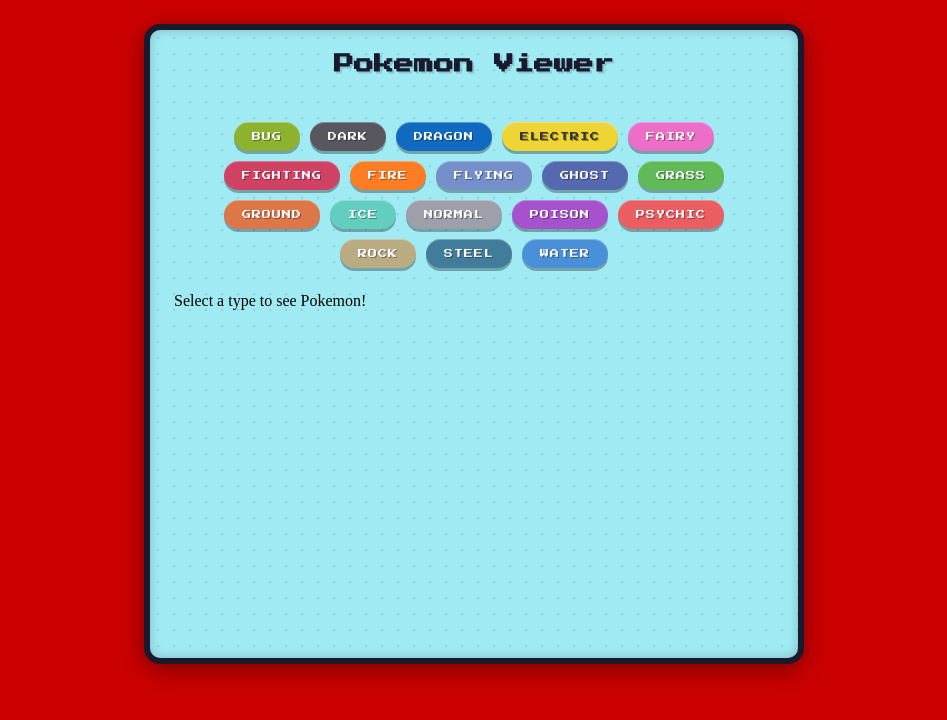
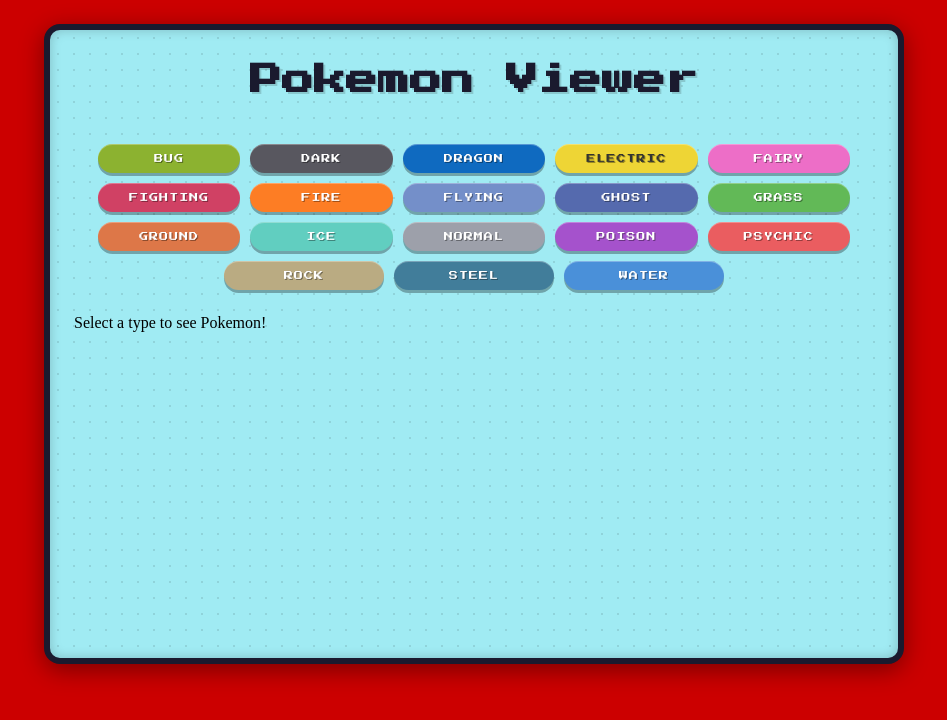
Before and after one commit to jayden-andrews/Fetch-Quest-Lab, a React (Vite) app in the folder fetch-quest-lab/: page / in a window 1280 px wide. Shown: the top 720 px of the page, without its empty margins (166-1113 px from the left). Built offline with nearby package versions, Linux system fonts and the light colour scheme.

Commit message:
Increaded visibility

```diff
--- a/fetch-quest-lab/src/App.css
+++ b/fetch-quest-lab/src/App.css
@@ -20,10 +20,11 @@
 
 .app-title {
   font-family: 'Press Start 2P', monospace;
-  font-size: 20px;
+  font-size: 32px;
   color: #1a1a2e;
   text-align: center;
   margin-bottom: 24px;
+  margin-top: 10px;
   text-shadow: 2px 2px 0px rgba(0,0,0,0.15);
 }
 
--- a/fetch-quest-lab/src/components/PokemonCard.css
+++ b/fetch-quest-lab/src/components/PokemonCard.css
@@ -8,6 +8,7 @@
     box-shadow: 0 4px 12px rgba(0,0,0,0.3), inset 0 1px 0 rgba(255,255,255,0.4);
     cursor: pointer;
     transition: transform 0.2s ease, box-shadow 0.2s ease;
+    width: 160px;
 }
 
 .card:hover {
@@ -29,8 +30,8 @@
 .card__sprite-box {
     background: linear-gradient(135deg, #e3f2fd, #fff9c4);
     border-radius: 6px;
-    width: 80px;
-    height: 80px;
+    width: 110px;
+    height: 110px;
     display: flex;
     align-items: center;
     justify-content: center;
@@ -39,8 +40,8 @@
 
 .card__sprite {
     image-rendering: pixelated;
-    width: 64px;
-    height: 64px;
+    width: 96px;
+    height: 96px;
 }
 
 .card__name {
--- a/fetch-quest-lab/src/components/TypeSelector.css
+++ b/fetch-quest-lab/src/components/TypeSelector.css
@@ -9,6 +9,17 @@
     max-width: 600px;
     margin: 0 auto;
 }
+
+.type-selector {
+  display: flex;
+  flex-wrap: wrap;
+  justify-content: center;
+  gap: 10px;
+  padding: 24px;
+  max-width: 800px;
+  margin: 0 auto;
+}
+
 
 .type-btn {
     font-family: 'Press Start 2P', monospace;
@@ -23,7 +34,10 @@
     text-shadow: 1px 1px 0px rgba(0,0,0,0.4);
     box-shadow: 0 3px 0px rgba(0,0,0,0.3), inset 0 1px 0 rgba(255,255,255,0.3);
     transition: transform 0.1s ease, box-shadow 0.1s ease;
+    flex: 1 1 120px;
+    max-width: 160px;
 }
+
 
 .type-btn:hover {
     transform: translateY(-2px);
```
